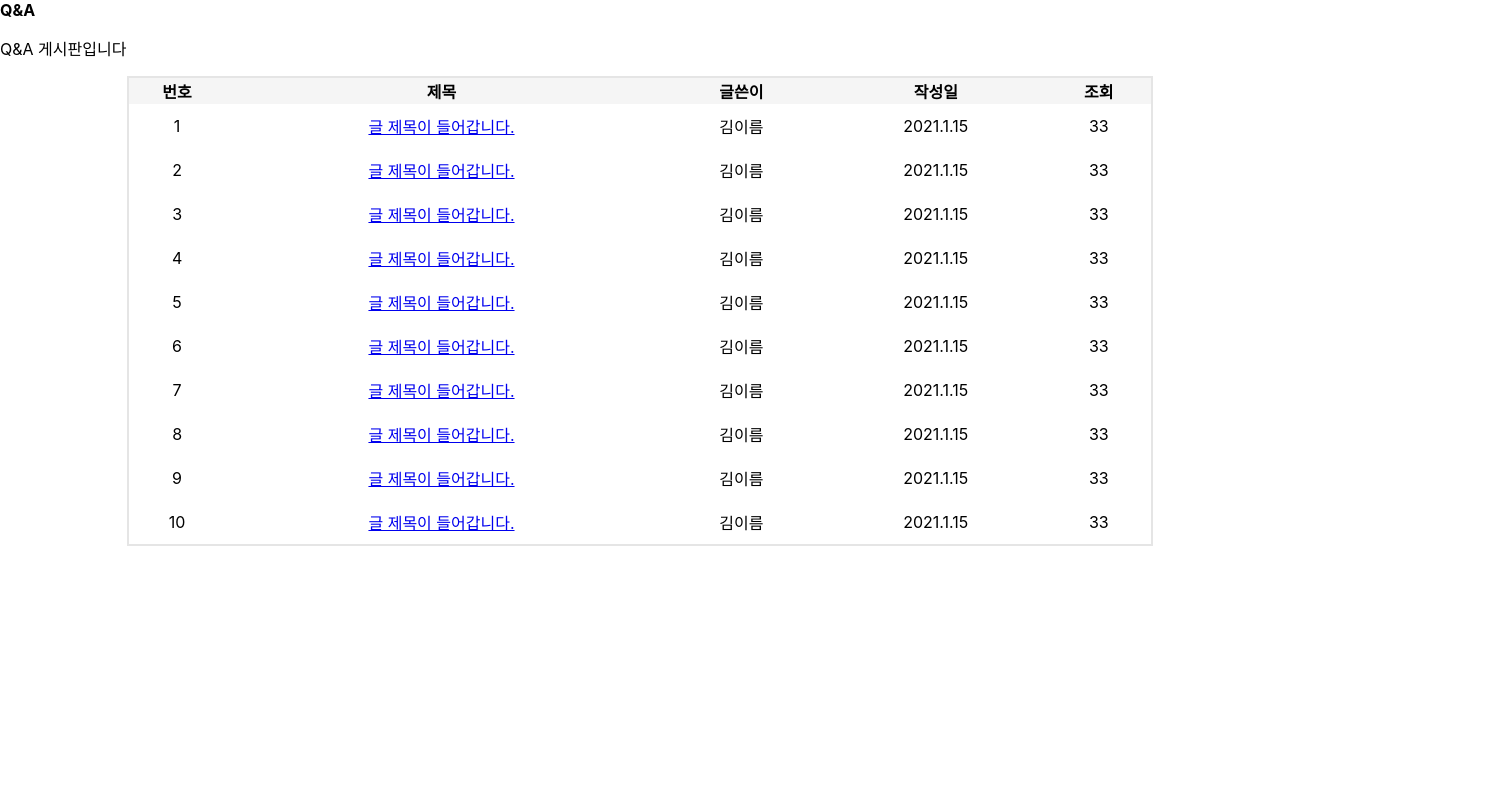
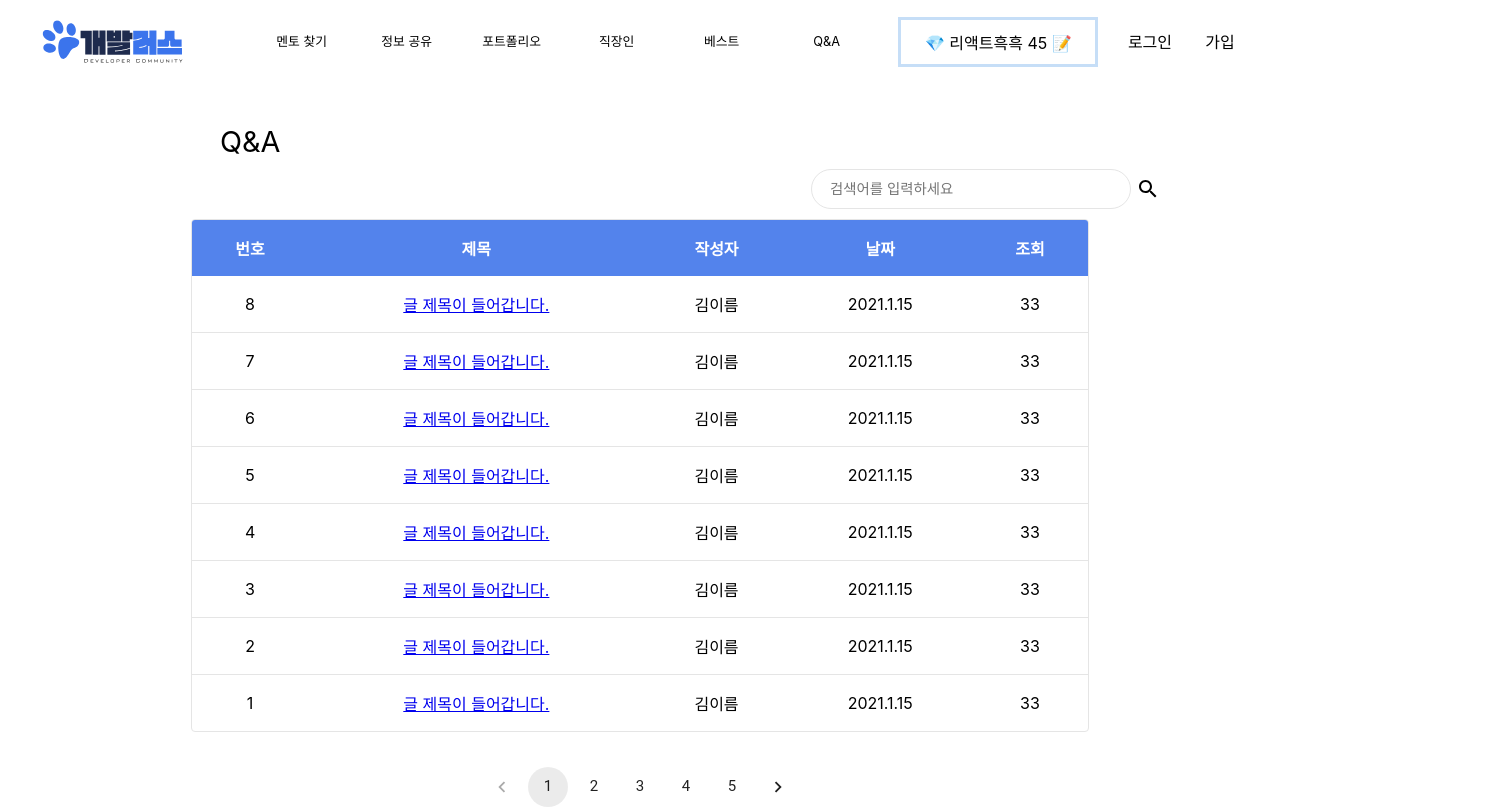
Before and after one commit to dekim0705/front_miniproject, a React (Create React App) app: page /qna in a window 1280 px wide. Shown: the whole page, 1500 px wide, since content can reach past the window. Built offline with nearby package versions, Linux system fonts and the light colour scheme; the HTML template or start-up script is replaced by a standard one.

Commit message:
:lipstick: 글목록 페이지 레이아웃 추가
글목록 페이지 레이아웃 추가

```diff
--- a/package.json
+++ b/package.json
@@ -5,6 +5,8 @@
   "dependencies": {
     "@emotion/react": "^11.10.6",
     "@emotion/styled": "^11.10.6",
+    "@material-ui/core": "^4.12.4",
+    "@material-ui/icons": "^4.11.3",
     "@mui/icons-material": "^5.11.16",
     "@mui/material": "^5.12.1",
     "@mui/styled-engine-sc": "^5.12.0",
@@ -16,6 +18,7 @@
     "material-table": "^2.0.3",
     "react": "^18.2.0",
     "react-dom": "^18.2.0",
+    "react-pagination": "^1.0.0",
     "react-router-dom": "^6.10.0",
     "react-scripts": "5.0.1",
     "styled-components": "^5.3.9",
--- a/src/components/Board/BoardItem.js
+++ b/src/components/Board/BoardItem.js
@@ -0,0 +1,80 @@
+import React from "react";
+import styled from "styled-components";
+
+// 더미데이터
+const BoardItem = [
+  // {
+  //   num: 10,
+  //   title: "글 제목이 들어갑니다.",
+  //   writer: "김이름",
+  //   date: "2021.1.15",
+  //   count: 33,
+  // },
+  // {
+  //   num: 9,
+  //   title: "글 제목이 들어갑니다.",
+  //   writer: "김이름",
+  //   date: "2021.1.15",
+  //   count: 33,
+  // },
+  {
+    num: 8,
+    title: "글 제목이 들어갑니다.",
+    writer: "김이름",
+    date: "2021.1.15",
+    count: 33,
+  },
+  {
+    num: 7,
+    title: "글 제목이 들어갑니다.",
+    writer: "김이름",
+    date: "2021.1.15",
+    count: 33,
+  },
+  {
+    num: 6,
+    title: "글 제목이 들어갑니다.",
+    writer: "김이름",
+    date: "2021.1.15",
+    count: 33,
+  },
+  {
+    num: 5,
+    title: "글 제목이 들어갑니다.",
+    writer: "김이름",
+    date: "2021.1.15",
+    count: 33,
+  },
+  {
+    num: 4,
+    title: "글 제목이 들어갑니다.",
+    writer: "김이름",
+    date: "2021.1.15",
+    count: 33,
+  },
+  {
+    num: 3,
+    title: "글 제목이 들어갑니다.",
+    writer: "김이름",
+    date: "2021.1.15",
+    count: 33,
+  },
+  {
+    num: 2,
+    title: "글 제목이 들어갑니다.",
+    writer: "김이름",
+    date: "2021.1.15",
+    count: 33,
+  },
+  {
+    num: 1,
+    title: "글 제목이 들어갑니다.",
+    writer: "김이름",
+    date: "2021.1.15",
+    count: 33,
+  },
+
+
+];
+
+export default BoardItem;
--- a/src/components/Board/BoardList.js
+++ b/src/components/Board/BoardList.js
@@ -1,129 +1,73 @@
 import React from "react";
 import styled from "styled-components";
-
-// 더미 데이터 생성
-const dummyData = [
-  {
-    num: 1,
-    title: "글 제목이 들어갑니다.",
-    writer: "김이름",
-    date: "2021.1.15",
-    count: 33,
-  },
-  {
-    num: 2,
-    title: "글 제목이 들어갑니다.",
-    writer: "김이름",
-    date: "2021.1.15",
-    count: 33,
-  },
-  {
-    num: 3,
-    title: "글 제목이 들어갑니다.",
-    writer: "김이름",
-    date: "2021.1.15",
-    count: 33,
-  },
-  {
-    num: 4,
-    title: "글 제목이 들어갑니다.",
-    writer: "김이름",
-    date: "2021.1.15",
-    count: 33,
-  },
-  {
-    num: 5,
-    title: "글 제목이 들어갑니다.",
-    writer: "김이름",
-    date: "2021.1.15",
-    count: 33,
-  },
-  {
-    num: 6,
-    title: "글 제목이 들어갑니다.",
-    writer: "김이름",
-    date: "2021.1.15",
-    count: 33,
-  },
-  {
-    num: 7,
-    title: "글 제목이 들어갑니다.",
-    writer: "김이름",
-    date: "2021.1.15",
-    count: 33,
-  },
-  {
-    num: 8,
-    title: "글 제목이 들어갑니다.",
-    writer: "김이름",
-    date: "2021.1.15",
-    count: 33,
-  },
-  {
-    num: 9,
-    title: "글 제목이 들어갑니다.",
-    writer: "김이름",
-    date: "2021.1.15",
-    count: 33,
-  },
-  {
-    num: 10,
-    title: "글 제목이 들어갑니다.",
-    writer: "김이름",
-    date: "2021.1.15",
-    count: 33,
-  },
+import BoardItem from "./BoardItem";
 
 
-];
-
 const ListWrapper = styled.div`
-  width: 80%;
+  width: 70%;
   margin: 0 auto;
-  border-collapse: collapse;
   border: 1px solid #e5e5e5;
+  border-radius: 4px;
+  overflow: hidden;
 `;
 
-
-const BoardTable = styled.table`
+const TableBox = styled.table`
   width: 100%;
   border-collapse: collapse;
-  border: 1px solid #e5e5e5;
   text-align: center;
+
+  tbody tr:hover {
+    background-color : #f5f5f5;
+  }
 `;
 
 const TableHeader = styled.thead`
-  background-color: #f5f5f5;
+  background-color: rgb(83,131,236);
+  color: white;
+`;
 
+const TableRow = styled.tr`
+  border-bottom: 1px solid #e5e5e5;
+  &:last-child {
+    border-bottom: none;
+  }
+`;
+
+const TableCell = styled.td`
+  padding: 16px;
+`;
+
+const HeaderCell = styled.th`
+  padding: 16px;
 `;
 
 const BoardList = () => {
   return (
     <ListWrapper>
-    <BoardTable>
+      <TableBox>
         <TableHeader>
-        <tr>
-          <th>번호</th>
-          <th>제목</th>
-          <th>글쓴이</th>
-          <th>작성일</th>
-          <th>조회</th>
-        </tr>
+          <TableRow>
+            <HeaderCell>번호</HeaderCell>
+            <HeaderCell>제목</HeaderCell>
+            <HeaderCell>작성자</HeaderCell>
+            <HeaderCell>날짜</HeaderCell>
+            <HeaderCell>조회</HeaderCell>
+          </TableRow>
         </TableHeader>
         <tbody>
-        {dummyData.map((item, index) => (
-           <tr key={index}>
-           <td style={{ padding: "10px" }}>{item.num}</td>
-           <td style={{ padding: "10px" }}>
+          {BoardItem.map((item, index) => (
+            <TableRow key={index}>
+              <TableCell>{item.num}</TableCell>
+              <TableCell>
                 <a href="view.html">{item.title}</a>
-           </td>
-           <td style={{ padding: "10px" }}>{item.writer}</td>
-           <td style={{ padding: "10px" }}>{item.date}</td>
-           <td style={{ padding: "10px" }}>{item.count}</td>
-         </tr>
+              </TableCell>
+              <TableCell>{item.writer}</TableCell>
+              <TableCell>{item.date}</TableCell>
+              <TableCell>{item.count}</TableCell>
+            </TableRow>
           ))}
         </tbody>
-    </BoardTable>
+      </TableBox>
     </ListWrapper>
   );
 };
--- /dev/null
+++ b/src/components/Board/Search.js
@@ -0,0 +1,39 @@
+import React from "react";
+import SearchIcon from '@material-ui/icons/Search';
+import styled from "styled-components";
+
+const SearchContainer = styled.div`
+  width: 50%;
+  display: flex;
+    align-items: center;
+    margin-left : 300px;
+    padding-left :220px;
+    padding-bottom: 10px;
+    justify-content: flex-end;
+    gap: 5px;
+  `;
+
+  const SearchBar = styled.input`
+  width : 50%;
+  height: 40px;
+  border-radius: 25px;
+  font-size : 0.9rem;
+  border: 1px solid #e5e5e5;
+  box-sizing: border-box;
+  padding-left : 10px;
+`;
+
+const StyledSearchIcon = styled(SearchIcon)`
+  top: 50%;
+`;
+
+const SearchInput = () => {
+  return (
+    <SearchContainer>
+      <SearchBar type="search" placeholder="  검색어를 입력하세요" />
+      <StyledSearchIcon />
+    </SearchContainer>
+  );
+}
+
+export default SearchInput;
--- a/src/components/Board/WriteFormContainer.js
+++ b/src/components/Board/WriteFormContainer.js
@@ -34,6 +34,7 @@ const BoardWrite = () => {
           <TitleInput />
           <ContentInput />
           <TagField/>
+
         </Col>
       </Row>
     </Wrapper>
--- /dev/null
+++ b/src/components/Board/pagination.js
@@ -0,0 +1,13 @@
+import * as React from 'react';
+import Pagination from '@mui/material/Pagination';
+import Stack from '@mui/material/Stack';
+
+const Pages =() => {
+  return (
+       <Stack spacing={2} sx={{ alignItems: 'center', paddingTop: '35px' }}>
+      <Pagination count={5} size="large" />
+        </Stack>
+      );
+    }
+
+    export default Pages;
--- a/src/pages/QnAPage.js
+++ b/src/pages/QnAPage.js
@@ -1,16 +1,32 @@
 import React from "react";
 import BoardList from "../components/Board/BoardList";
+import styled from "styled-components";
+import Header from "../components/Header";
+import SearchInput from "../components/Board/Search";
+import Pages from "../components/Board/pagination";
 
 
 
+const BoardName = styled.div`
+  font-size: 1.8rem;
+  margin: 30px 0px 10px 120px;
+  padding : 10px 0px 0px 100px;
+  width: 100%;
+
+
+`;
 
 const QnAPage = () => {
   return (
 
   <>
-    <strong>Q&A</strong>
-        <p>Q&A 게시판입니다</p>
-      <BoardList />
+    <Header />
+    <BoardName>
+      Q&A
+    </BoardName>
+    <SearchInput />
+    <BoardList />
+    <Pages />
   </>
 
 
```
Also changed, not shown: src/components/Board/fileUpload.js (added, +24 -0 lines), 1 other file (tests, documents, lock files or other folders). Lines whose indentation alone changed are shown as unchanged.
